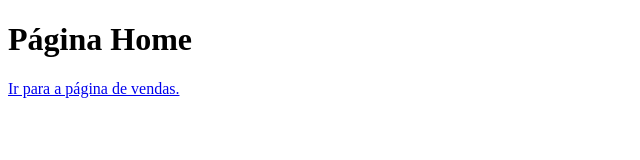
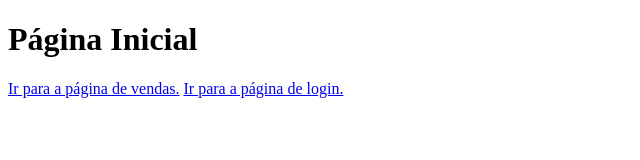
Before and after one commit to GabrielDeNobrega/aulagithub, a plain HTML site: page index.html in a window 1280 px wide. Shown: the whole page, without its empty margins (0-640 px from the left). Drawn offline with Linux system fonts and the light colour scheme.

Commit message:
(y) Finalização da feature de login.

```diff
--- a/index.html
+++ b/index.html
@@ -9,8 +9,9 @@
 </head>
 
 <body>
-    <h1>Página Home</h1>
+    <h1>Página Inicial</h1>
     <a href="vendas.html">Ir para a página de vendas.</a>
+    <a href="login.html">Ir para a página de login.</a>
 </body>
 
 </html>
```
Also changed, not shown: login.html (+1 -0 lines).
